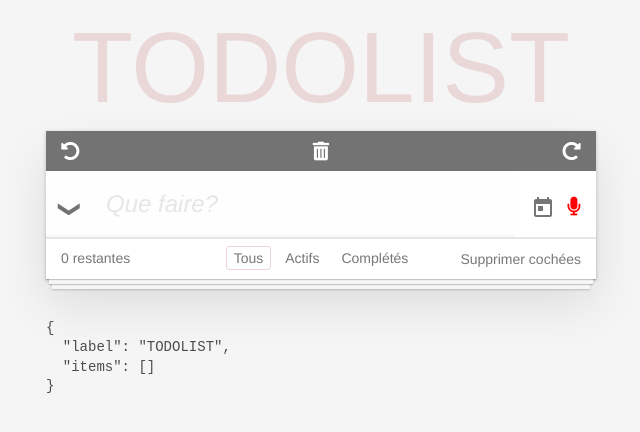
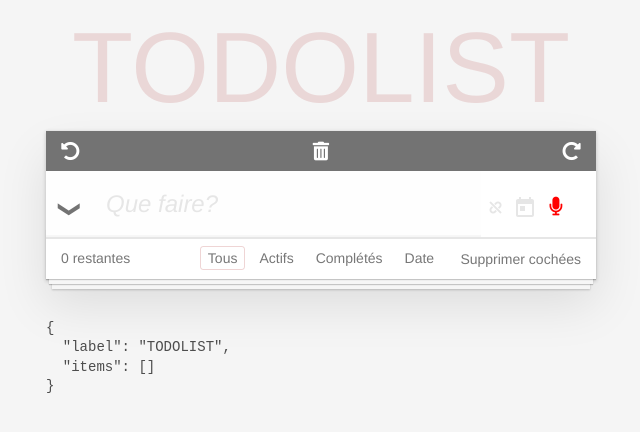
Before and after one commit to KevinLegras/Todolist_webclient, an Angular app: page / in a window 1280 px wide. Shown: the top 432 px of the page, without its empty margins (319-959 px from the left). Built offline with nearby package versions, Linux system fonts and the light colour scheme.

Commit message:
:sparkles: Add date to item + add order by date

```diff
--- a/src/app/date-picker/date-picker.component.html
+++ b/src/app/date-picker/date-picker.component.html
@@ -1,3 +1,10 @@
-  <input #matInput class="input_date_picker" [min]="startdate" [matDatepicker]="DatePicker" (dateChange)="dateselected.emit($event)">
-  <mat-datepicker-toggle matSuffix [for]="DatePicker"></mat-datepicker-toggle>
-  <mat-datepicker #DatePicker></mat-datepicker>
+<input #matInput
+  class="input_date_picker"
+  [min]="startdate"
+  [matDatepicker]="DatePicker"
+  [formControl]="getDateSelected()"
+  (dateChange)="onDateSelected($event.value)"
+  >
+  <i [class.unlink]="!isSelected" (click)="resetDate(matInput)" class='fas fa-unlink unlinkdate'></i>
+<mat-datepicker-toggle matSuffix [for]="DatePicker" class="datepicker" [class.datepicker]="!isSelected" ></mat-datepicker-toggle>
+<mat-datepicker #DatePicker></mat-datepicker>
--- a/src/app/date-picker/date-picker.component.scss
+++ b/src/app/date-picker/date-picker.component.scss
@@ -10,3 +10,19 @@
   float: right;
   margin: 8px;
 }
+
+.datepicker{
+  color:#e6e6e6;
+}
+
+.unlink{
+  color:#e6e6e6;
+}
+
+.unlinkdate{
+  margin-right:3px;
+}
+
+i{
+  font-size: 12px;
+}
--- a/src/app/date-picker/date-picker.component.ts
+++ b/src/app/date-picker/date-picker.component.ts
@@ -1,5 +1,8 @@
-import { Component, OnInit, ChangeDetectionStrategy, Output, EventEmitter } from '@angular/core';
+import { Component, OnInit, ChangeDetectionStrategy, Output, EventEmitter, Input, ViewChild } from '@angular/core';
+import { FormControl } from '@angular/forms';
 import { MatDatepickerInputEvent } from '@angular/material/datepicker';
+import { TodoItem } from '../todolist.service';
+
 
 @Component({
   selector: 'app-date-picker',
@@ -9,15 +12,50 @@ import { MatDatepickerInputEvent } from '@angular/material/datepicker';
 })
 export class DatePickerComponent implements OnInit {
 
-  @Output() dateselected = new EventEmitter<MatDatepickerInputEvent<any,any>>();
+  @Input('item') item!: TodoItem;
+  @Output() dateselected = new EventEmitter<Date | null>();
   startdate:Date;
+  serializedDate!:FormControl;
+  isdateselected :boolean;
+  firstdateselect : Date | null;
 
   constructor() {
     this.startdate = new Date();
+    this.isdateselected = false;
+    this.firstdateselect = null;
   }
 
   ngOnInit(): void {
   }
 
+  getDateSelected() : FormControl{
+    if(this.item != null){
+      if(this.item.date != null){
+        this.isdateselected = true;
+        return new FormControl(new Date(this.item.date).toISOString());
+      }
+    }
+    else if(this.firstdateselect != null){
+      return new FormControl(new Date(this.firstdateselect).toISOString());
+    }
+    return new FormControl(new Date(0).toISOString());
+  }
+
+  get isSelected(){
+    return this.isdateselected;
+  }
+
+  onDateSelected(event:Date){
+    this.firstdateselect = event;
+    this.isdateselected = true;
+    this.dateselected.emit(event)
+  }
+
+  resetDate(date: HTMLInputElement){
+    date.value = "";
+    this.isdateselected = false;
+    this.firstdateselect = null;
+    this.dateselected.emit(null);
+  }
 
 }
--- a/src/app/todo-item/todo-item.component.html
+++ b/src/app/todo-item/todo-item.component.html
@@ -1,7 +1,12 @@
 <div class="view" (dblclick)="isEditing = true" >
     <input class="toggle" type="checkbox" name="done" [ngModel]="item.isDone" (ngModelChange)="updateTodoItem.emit({isDone:$event});"/>
     <label class="texte" ngDefaultControl>{{item.label}}</label>
-    <app-date-picker (dateselected)="updateTodoItem.emit({date:$event.value})" #datepickerselect class="app-date-picker"></app-date-picker>
+    <app-date-picker
+        (dateselected)="updateTodoItem.emit({date:$event})"
+        #datepickerselect
+        [item]=item
+        class="app-date-picker">
+    </app-date-picker>
     <button class="destroy" (click)="removetodoItem.emit(item)"></button>
 </div>
 
--- a/src/app/todo-item/todo-item.component.scss
+++ b/src/app/todo-item/todo-item.component.scss
@@ -1,5 +1,5 @@
 .app-date-picker{
     position: absolute;
     right: 50px;
-    top: 20px;
+    top: 10px;
 }
--- a/src/app/todo-list/todo-list.component.html
+++ b/src/app/todo-list/todo-list.component.html
@@ -53,6 +53,9 @@
         <li>
           <a [class.selected]="filter == 'done'" class="filterCompleted" (click)="filter='done'">Complétés</a>
         </li>
+        <li>
+          <a [class.selected]="filter == 'date'" class="filterCompleted" (click)="filter='date'">Date</a>
+        </li>
       </ul>
       <button class="clear-completed" (click)="removeChecked(listItem.items)" >Supprimer cochées</button>
     </footer>
--- a/src/app/todo-list/todo-list.component.ts
+++ b/src/app/todo-list/todo-list.component.ts
@@ -46,8 +46,6 @@ export class TodoListComponent implements OnInit {
   }
 
   update(todoitem:Partial<TodoItem>,item: TodoItem){
-    console.log(item);
-    console.log(todoitem);
     this.service = this.service.update(todoitem,item);
   }
 
@@ -58,6 +56,9 @@ export class TodoListComponent implements OnInit {
   getItems(listItem:any):TodoItem[]{
     if (this.filter === 'all') {
       return listItem;
+    }
+    else if(this.filter === 'date'){
+      return listItem.sort((x:any, y:any) => +new Date(x.date) - +new Date(y.date));
     }
     return listItem.filter((item: { isDone: boolean; }) => this.filter === 'done' ? item.isDone : !item.isDone);
   }
@@ -99,7 +100,6 @@ export class TodoListComponent implements OnInit {
     }
     else{
       this.voiceRecognitionService.stop();
-      this.service = this.service.append(this.voiceRecognitionService.text);
     }
   }
 
@@ -112,8 +112,7 @@ export class TodoListComponent implements OnInit {
     this.service.newIndex(event.container.data);
   }
 
-  saveDate(date:MatDatepickerInputEvent<any,any>):void{
-    console.log(date.value);
-    this.datesave=date.value;
+  saveDate(date:any):void{
+    this.datesave=date;
   }
 }
--- a/src/app/todolist.service.ts
+++ b/src/app/todolist.service.ts
@@ -31,7 +31,6 @@ export class TodolistService {
   }
 
   append(...labels: Readonly<string[]>): this {
-    console.log(...labels)
     const L: TodoList = this.subj.getValue();
     this.subj.next( {
       ...L,
--- a/src/styles.scss
+++ b/src/styles.scss
@@ -109,7 +109,7 @@ body {
   border: none;
   background: rgba(0, 0, 0, 0.003);
   box-shadow: inset 0 -2px 1px rgba(0,0,0,0.03);
-  width: 85%;
+  width: 79%;
 }
 
 .main {
```
